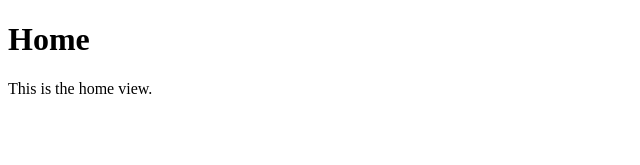
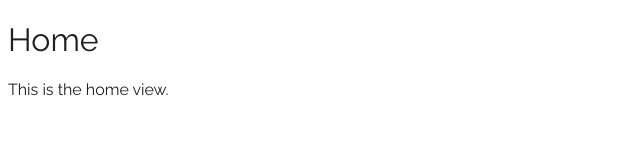
Before and after one commit to leo1553/scandiweb-store, a React (Create React App) app: page / in a window 1280 px wide. Shown: the top 165 px of the page, without its empty margins (0-640 px from the left). Built offline with nearby package versions, Linux system fonts and the light colour scheme.

Commit message:
Added node-sass and Raleway font

```diff
--- a/package.json
+++ b/package.json
@@ -11,6 +11,7 @@
     "@types/node": "^16.11.26",
     "@types/react": "^17.0.43",
     "@types/react-dom": "^17.0.14",
+    "node-sass": "^7.0.1",
     "react": "^17.0.2",
     "react-dom": "^17.0.2",
     "react-router-dom": "^6.2.2",
@@ -40,6 +41,7 @@
     "@typescript-eslint/eslint-plugin": "^5.16.0",
     "@typescript-eslint/parser": "^5.16.0",
     "eslint": "^8.11.0",
-    "eslint-plugin-react": "^7.29.4"
+    "eslint-plugin-react": "^7.29.4",
+    "tsconfig-paths": "^3.14.1"
   }
 }
--- a/public/index.html
+++ b/public/index.html
@@ -1,14 +1,12 @@
 <!DOCTYPE html>
 <html lang="en">
+
 <head>
   <meta charset="utf-8" />
   <link rel="icon" href="%PUBLIC_URL%/favicon.ico" />
   <meta name="viewport" content="width=device-width, initial-scale=1" />
   <meta name="theme-color" content="#000000" />
-    <meta
-      name="description"
-      content="Web site created using create-react-app"
-    />
+  <meta name="description" content="Web site created using create-react-app" />
   <link rel="apple-touch-icon" href="%PUBLIC_URL%/logo192.png" />
   <!--
       manifest.json provides metadata used when your web app is installed on a
@@ -24,8 +22,10 @@
       work correctly both with client-side routing and a non-root public URL.
       Learn how to configure a non-root public URL by running `npm run build`.
     -->
-    <title>React App</title>
+  <link href="https://fonts.googleapis.com/css2?family=Raleway:wght@300;400;500;600;700&display=swap" rel="stylesheet">
+  <title>Your Store</title>
 </head>
+
 <body>
   <noscript>You need to enable JavaScript to run this app.</noscript>
   <div id="root"></div>
@@ -40,4 +40,5 @@
       To create a production bundle, use `npm run build` or `yarn build`.
     -->
 </body>
+
 </html>
--- a/src/App.tsx
+++ b/src/App.tsx
@@ -1,5 +1,7 @@
 import React from 'react';
 import AppRouter from './AppRouter';
+
+import './styles/styles.scss';
 
 export default class App extends React.Component {
   render() {
--- /dev/null
+++ b/src/styles/styles.scss
@@ -0,0 +1,17 @@
+@import "./variables.scss";
+
+@mixin font() {
+  font-family: "Raleway", sans-serif;
+  font-weight: normal;
+}
+
+*,
+*::before,
+*::after {
+  @include font();
+  color: $foreground-color;
+}
+
+*::placeholder {
+  @include font();
+}
--- /dev/null
+++ b/src/styles/variables.scss
@@ -0,0 +1,2 @@
+$foreground-color: #1d1f22;
+$primary-color: #5ece7b;
```
Also changed, not shown: tsconfig.json (+7 -1 lines), .eslintrc.json. Lines whose indentation alone changed are shown as unchanged.
